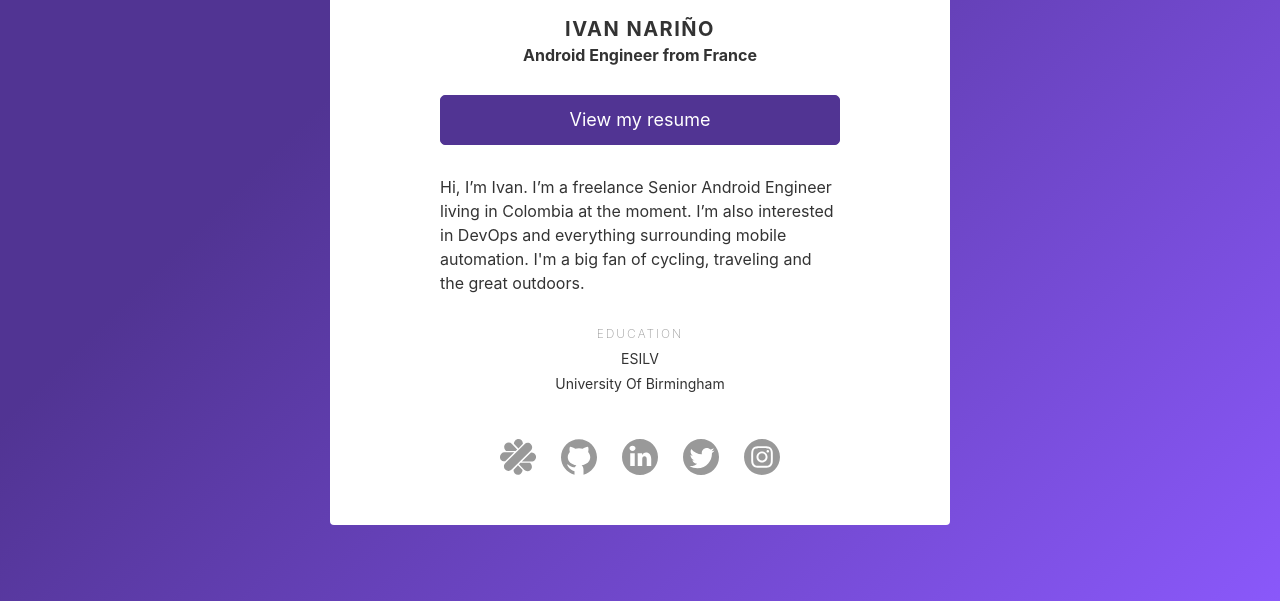
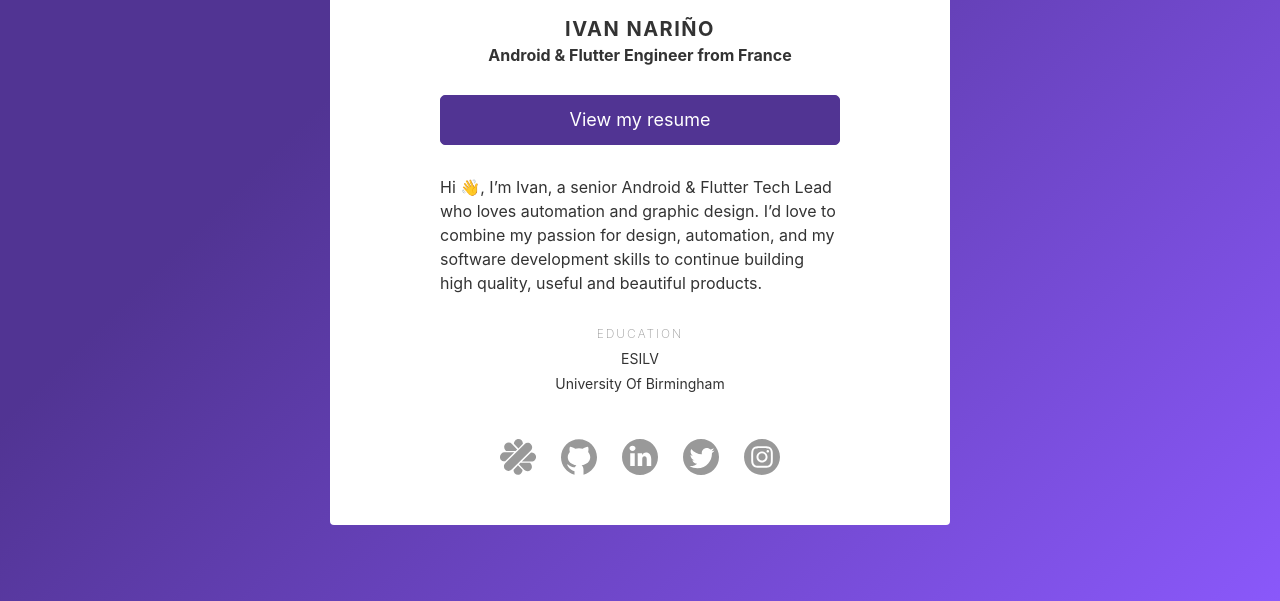
Before and after one commit to nex0s/nex0s.github.io, a plain HTML site: page index.html in a window 1280 px wide. Shown: the part 199-800 px from the top of the page. Drawn offline with nearby package versions, Linux system fonts and the light colour scheme.

Commit message:
Updated description and avatar

```diff
--- a/index.html
+++ b/index.html
@@ -10,22 +10,22 @@
         <meta name="msapplication-TileColor" content="#513493">
         <meta name="theme-color" content="#513493">
         <meta name="robots" content="index,follow">
-        <meta name="description" content="I am a Senior Android Engineer with more than 8 years of experience. View my resume.">
-        <meta name="keywords" content="mobile programming, outdoors, technology, programming, gaming">
+        <meta name="description" content="I am a Senior Android / FLutter Engineer with more than 8 years of experience.">
+        <meta name="keywords" content="flutter, android, automation, ux design, programming">
         <meta name="author" content="Ivan Nariño">
         <meta property="og:site_name" content="ivannarino.github.io">
         <meta property="og:locale" content="en_US">
         <meta property="og:url" content="https://ivannarino.github.io">
-        <meta property="og:title" content="Ivan Nariño on github.io">
-        <meta property="og:description" content="I am an Android Engineer from France. View my resume.">
+        <meta property="og:title" content="Ivan Nariño's Resume">
+        <meta property="og:description" content="I am an Android & Flutter Engineer from France. View my resume.">
         <meta property="og:image" content="./files/inarino_1554565109_348.jpg?q=80&amp;dpr=1&amp;auto=format&amp;fit=max&amp;w=1200&amp;h=630&amp;rect=0,91,1180,619">
         <meta property="og:image:width" content="1200">
         <meta property="og:image:height" content="630">
         <meta name="twitter:card" content="summary_large_image">
         <meta name="twitter:site" content="@_nex0s">
         <meta name="twitter:url" content="https://ivannarino.github.io">
-        <meta name="twitter:title" content="Ivan Nariño on github.io">
-        <meta name="twitter:description" content="I am an Android Engineer from France. View my resume.">
+        <meta name="twitter:title" content="Ivan Nariño's Resume'">
+        <meta name="twitter:description" content="I am an Android & Flutter Engineer from France. View my resume.">
         <meta name="twitter:image" content="./files/inarino_1554565109_348.jpg?q=80&amp;dpr=1&amp;auto=format&amp;fit=max&amp;w=1024&amp;h=512&amp;rect=0,106,1180,590">
         <meta name="twitter:image:width" content="1024">
         <meta name="twitter:image:height" content="512">
@@ -49,7 +49,7 @@
                                             <section>
                                                 <h2 class="headline">
                                                     <span class="roles">
-                                                        <span class="role">Android Engineer</span>
+                                                        <span class="role">Android & Flutter Engineer</span>
                                                     </span>
                                                     <span class="location">
                                                         from <span class="location">France</span>
@@ -67,7 +67,7 @@
                                             </section>
                                             <section class="bio inset">
                                                 <div>
-                                                    <p>Hi, I’m Ivan. I’m a freelance Senior Android Engineer living in Colombia at the moment. I’m also interested in DevOps and everything surrounding mobile automation. I'm a big fan of cycling, traveling and the great outdoors.</p>
+                                                    <p>Hi 👋, I’m Ivan, a senior Android & Flutter Tech Lead who loves automation and graphic design. I’d love to combine my passion for design, automation, and my software development skills to continue building high quality, useful and beautiful products.</p>
                                                 </div>
                                             </section>
                                             <section class="meta inset">
```
Also changed, not shown: files/inarino_small.jpg.
